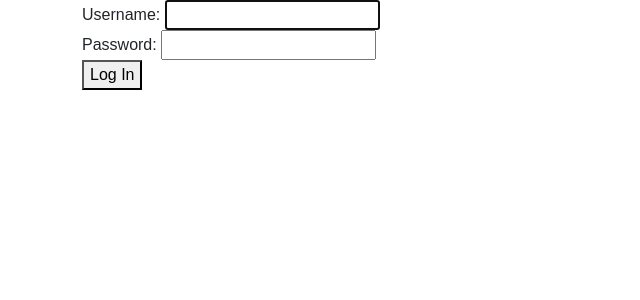
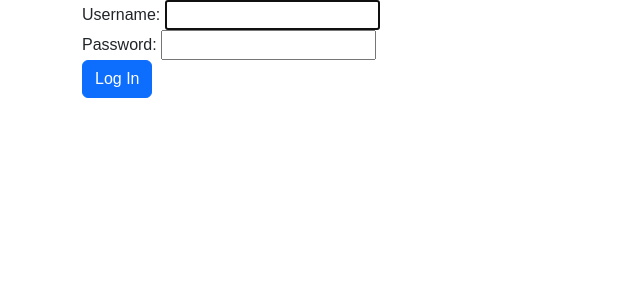
Before and after one commit to ngshaohui/WAPT-ASG1-Samy, a Django app: page /accounts/login/ in a window 1280 px wide. Shown: the part 70-370 px from the top of the page, without its empty margins (0-640 px from the left). Run offline with Django 5.2, Linux system fonts and the light colour scheme; some libraries are stand-ins or nearby versions.

Commit message:
fix styles

```diff
--- a/mysite/mysite/views.py
+++ b/mysite/mysite/views.py
@@ -51,7 +51,6 @@ def reset(request):
     else:
         return render(request, "reset.html")
 
-
 @login_required
 def add_friend(request):
     username = request.user.username
--- a/mysite/templates/registration/login.html
+++ b/mysite/templates/registration/login.html
@@ -6,6 +6,6 @@
 <form method="post">
   {% csrf_token %}
   {{ form }}
-  <button type="submit">Log In</button>
+  <button class="btn btn-primary" type="submit">Log In</button>
 </form>
 {% endblock %}
```
